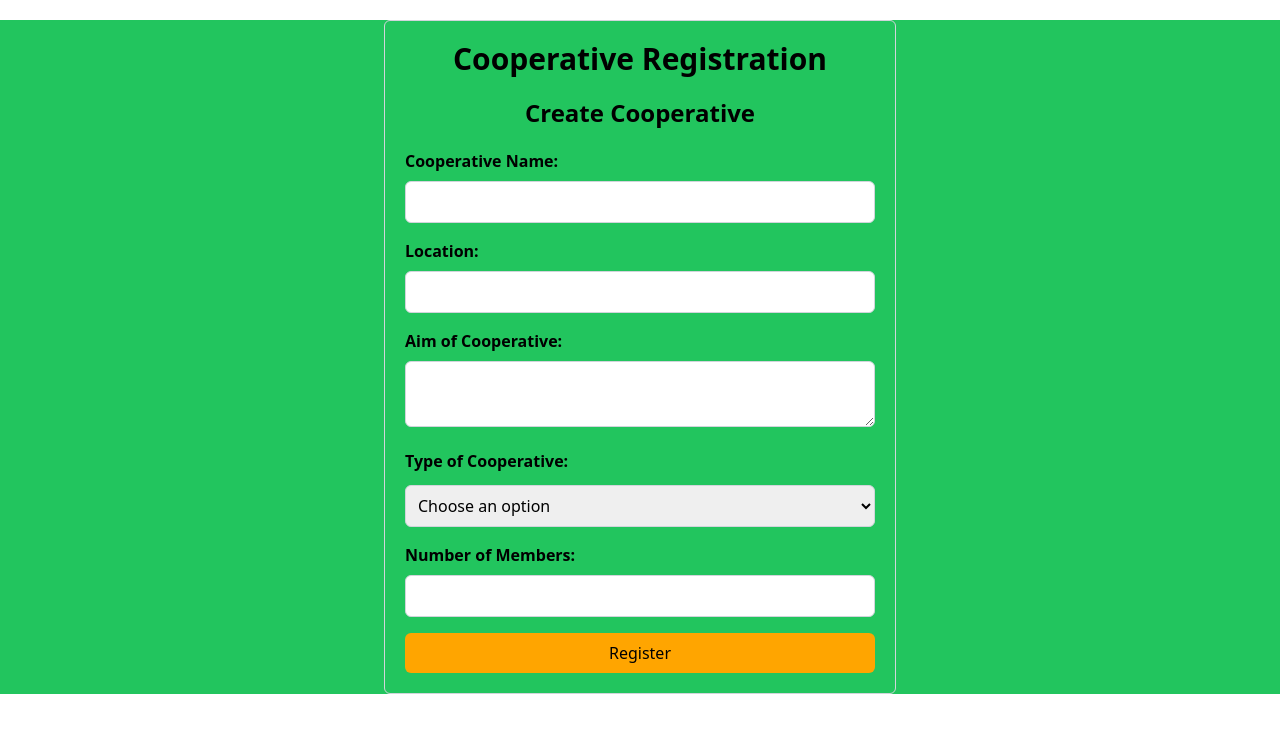
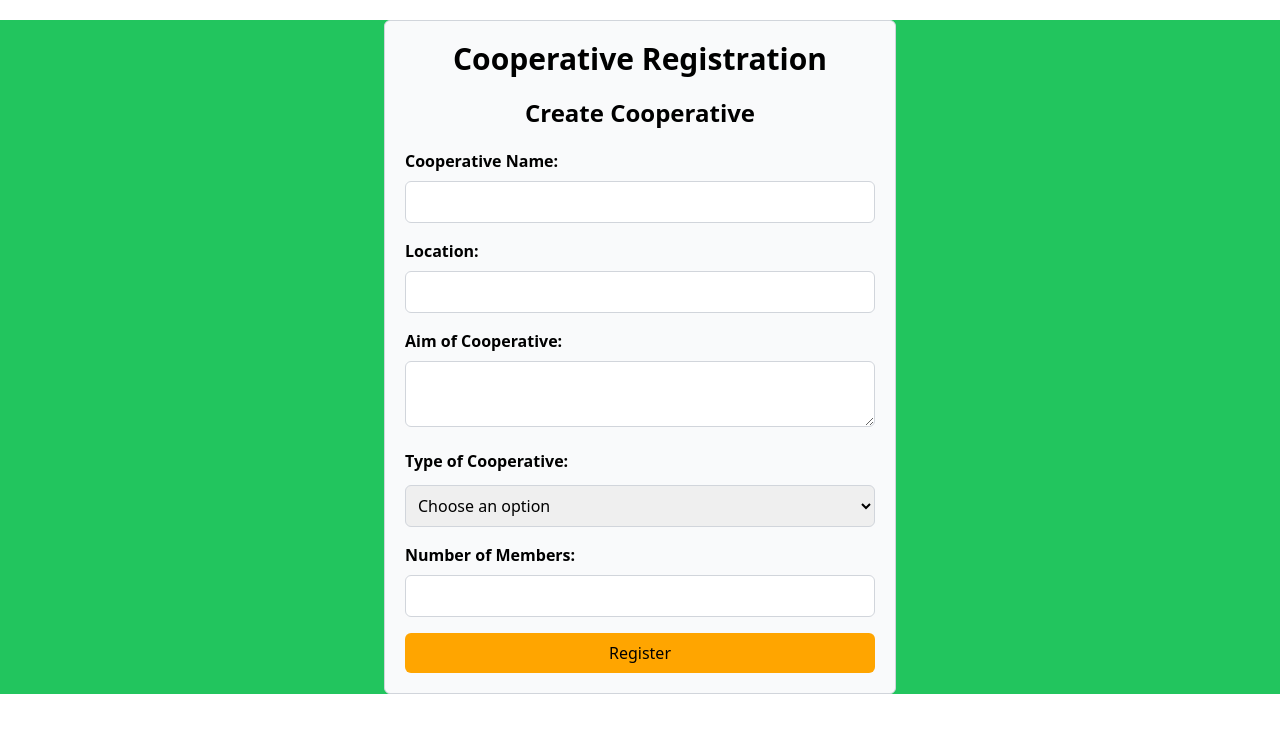
Before and after one commit to StewartMangame/my-farm-Malawi, a React (Create React App) app: page /cooperativeform in a window 1280 px wide. Shown: the top 732 px of the page. Built offline with nearby package versions, Linux system fonts and the light colour scheme.

Commit message:
adding more modified files

```diff
--- a/src/components/cooperatives/cooperativeform.js
+++ b/src/components/cooperatives/cooperativeform.js
@@ -30,7 +30,7 @@ const Cooperativeform = ({ onAddCooperative }) => {
   return (
     <div className="bg-green-500 " >
 
-    <div className="bg-green-500 border border-gray-300 rounded-md p-5 mx-auto my-5 max-w-lg ">
+    <div className="bg-gray-50 border border-gray-300 rounded-md p-5 mx-auto my-5 max-w-lg ">
       <header className="text-center mb-5">
         <h1 className="text-3xl font-bold">Cooperative Registration</h1>
       </header>
--- a/src/components/login/login.js
+++ b/src/components/login/login.js
@@ -17,7 +17,7 @@ const Login=() =>{
     return(
 
         <div className="flex flex-col bg-green-500 gap-4 justify-center h-screen">
-            <div className="flex-grow: 1 pt-[1%] pl-[5%] pl-[33%] flex inline-block">
+            <div className="flex-grow: 1 pt-[1%] pl-[33%] flex inline-block">
             {" "}
             <img
               src={logo}
```
